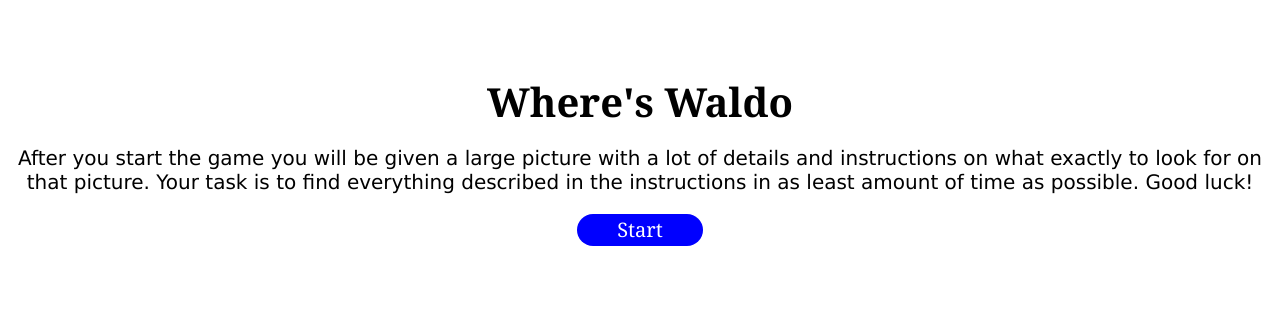
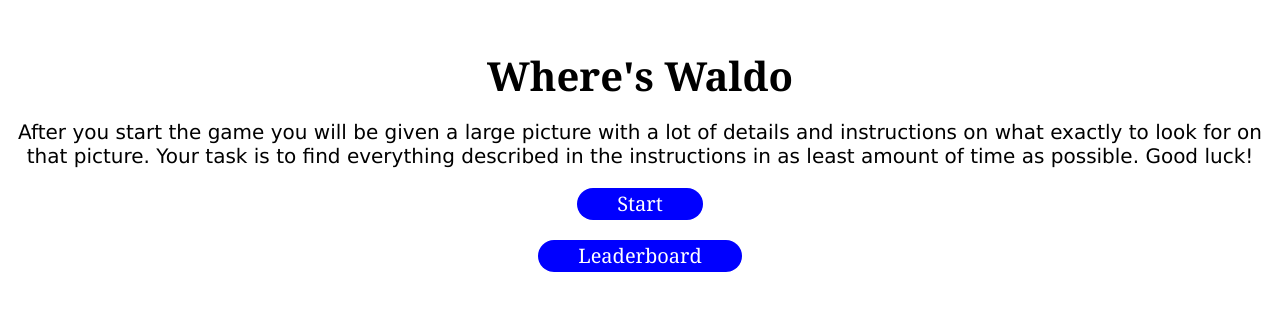
Before and after one commit to Saffr3n-TOP/waldo-frontend, a React (Vite) app: page / in a window 1280 px wide. Shown: the part 238-548 px from the top of the page. Built offline with nearby package versions, Linux system fonts and the light colour scheme.

Commit message:
Add leaderboard fetch

```diff
--- a/src/components/Index.tsx
+++ b/src/components/Index.tsx
@@ -1,3 +1,6 @@
+import { useState } from 'react';
+import { waldoFetch } from '../utils/useFetch';
+import formatTime from '../utils/formatTime';
 import '../assets/styles/index.css';
 
 type IndexProps = {
@@ -5,22 +8,44 @@
 };
 
 export default function Index({ setStartGame }: IndexProps) {
+  const [leaders, setLeaders] = useState<ApiData['leaders'] | undefined>();
+
   const onStart = () => setStartGame(true);
+  const onLeaderboard = () => {
+    waldoFetch('/leaderboard').then((data) => {
+      if (data instanceof Error) return;
+      setLeaders(data!.leaders);
+    });
+  };
 
   return (
     <main className="index">
+      {!leaders ? (
+        <>
           <h1>Where's Waldo</h1>
 
           <p>
-        After you start the game you will be given a large picture with a lot of
-        details and instructions on what exactly to look for on that picture.
-        Your task is to find everything described in the instructions in as
-        least amount of time as possible. Good luck!
+            After you start the game you will be given a large picture with a
+            lot of details and instructions on what exactly to look for on that
+            picture. Your task is to find everything described in the
+            instructions in as least amount of time as possible. Good luck!
           </p>
 
           <button type="button" onClick={onStart}>
             Start
           </button>
+
+          <button type="button" onClick={onLeaderboard}>
+            Leaderboard
+          </button>
+        </>
+      ) : (
+        <ul>
+          {leaders.map((leader) => (
+            <li>{`${leader.name}: ${formatTime(leader.time)}`}</li>
+          ))}
+        </ul>
+      )}
     </main>
   );
 }
--- a/src/global.d.ts
+++ b/src/global.d.ts
@@ -33,6 +33,10 @@
       isFound: boolean;
     };
   };
+  leaders?: {
+    name: string;
+    time: number;
+  }[];
 };
 
 declare type ApiJson = {
```
Lines whose indentation alone changed are shown as unchanged.
